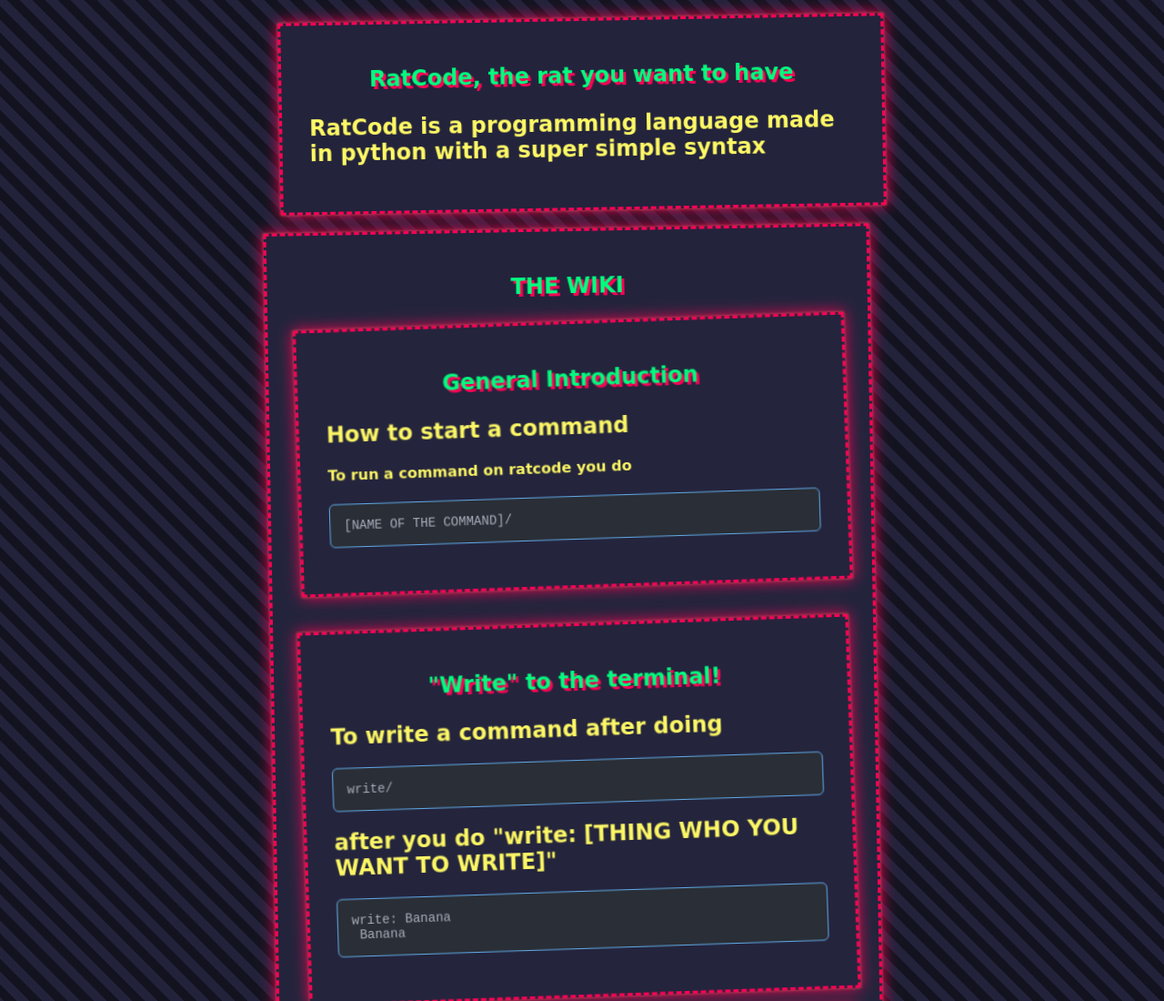
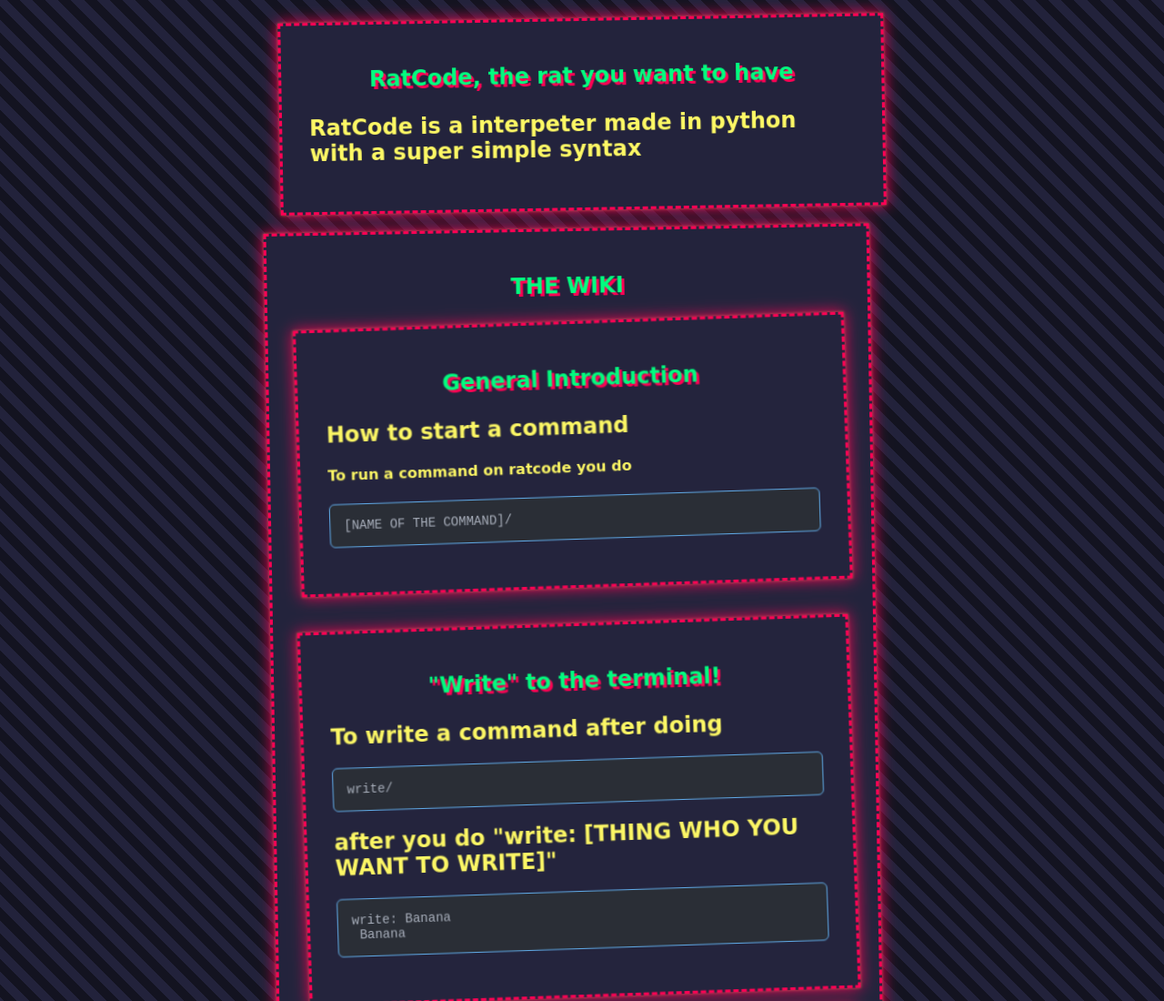
Before and after one commit to mada748/RatCode, a plain HTML site: page index.html in a window 1280 px wide. Shown: the top 1100 px of the page at 91% size. Drawn offline with Linux system fonts and the light colour scheme.

Commit message:
Update index.html

```diff
--- a/index.html
+++ b/index.html
@@ -6,7 +6,7 @@
   <body>
     <div class="ping-container">
       <h1>RatCode, the rat you want to have</h1>
-      <h2>RatCode is a programming language made in python with a super simple syntax</h2>
+      <h2>RatCode is a interpeter made in python with a super simple syntax</h2>
     </div>
     <div class="ping-container">
       <h1>THE WIKI</h1>
```
